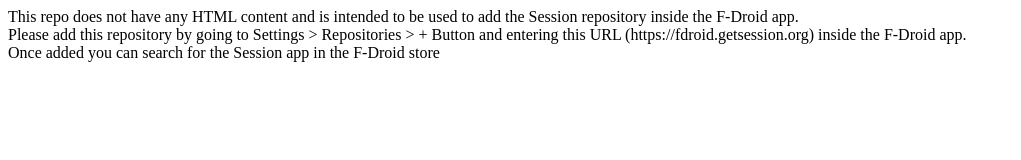
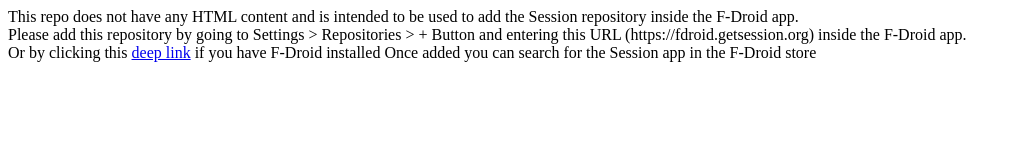
Before and after one commit to oxen-io/session-fdroid, a plain HTML site: page index.html in a window 1280 px wide. Shown: the whole page, without its empty margins (0-1021 px from the left). Drawn offline with Linux system fonts and the light colour scheme.

Commit message:
Update index.html

```diff
--- a/index.html
+++ b/index.html
@@ -13,6 +13,7 @@
 
 This repo does not have any HTML content and is intended to be used to add the Session repository inside the F-Droid app. <br>
 Please add this repository by going to Settings > Repositories > + Button and entering this URL (https://fdroid.getsession.org) inside the F-Droid app. <br>
+Or by clicking this <a href="https://fdroid.getsession.org/fdroid/repo/">deep link</a> if you have F-Droid installed
 Once added you can search for the Session app in the F-Droid store <br>
 
 
```
